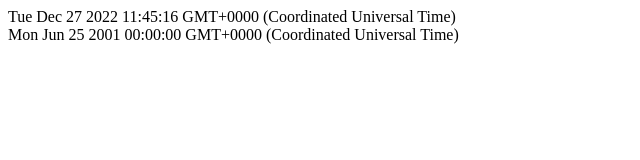
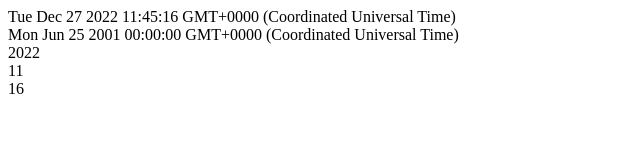
Before and after one commit to manikandan250/date-objecttask, a plain HTML site: page index.html in a window 1280 px wide. Shown: the full height of the page, 0-640 px from the left. Drawn offline with Linux system fonts and the light colour scheme.

Commit message:
date object method

```diff
--- a/index.html
+++ b/index.html
@@ -14,6 +14,21 @@
 		let b=new Date("2001-06-25");
 		document.write(b);
 		document.write("<br>");
+
+		let c=new Date();
+		d=c.getFullYear();
+		document.write(d);
+		document.write("<br>");
+
+		let e=new Date();
+		f=e.getMonth();
+		document.write(f);
+		document.write("<br>");
+
+		let sec=new Date();
+		second=sec.getSeconds();
+		document.write(second);
+		document.write("<br>");
 	</script>
 </body>
 </html>
```
